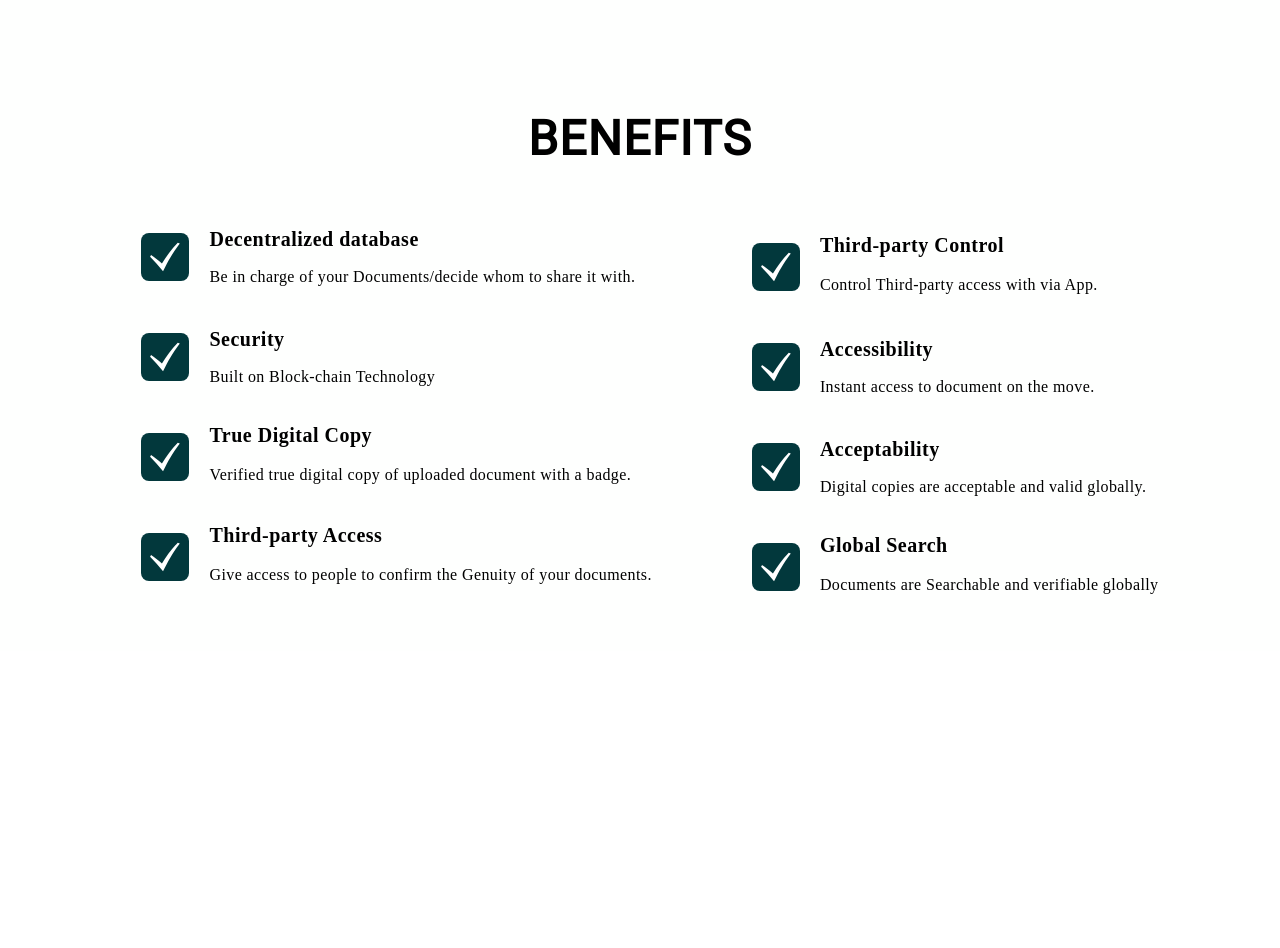
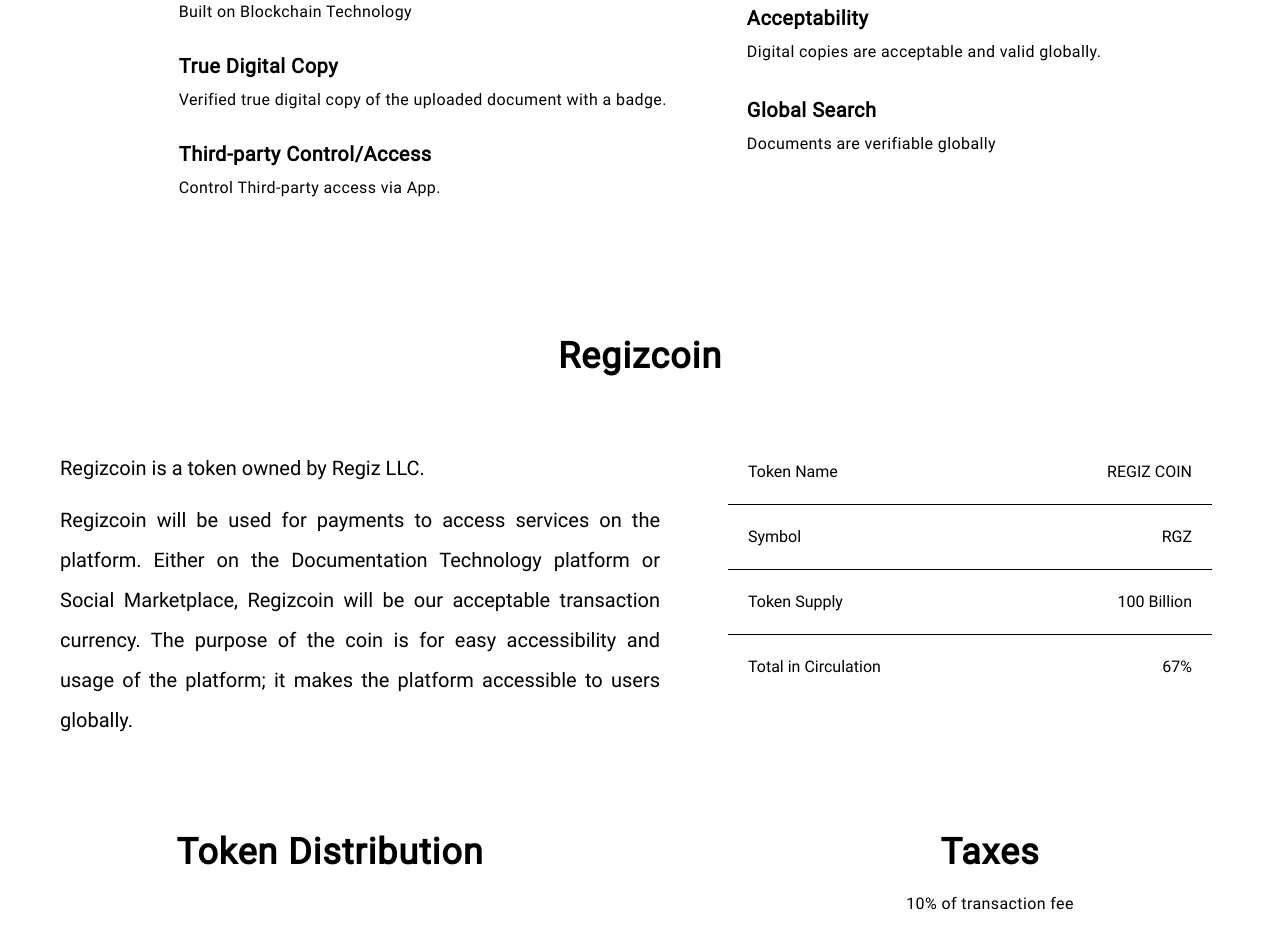
Before and after one commit to gadtiproject/landingpage, a React (Vite) app: page /home in a window 1280 px wide. Shown: the part 3520-4468 px from the top of the page. Before the commit the page ends 4171 px from the top, so only its background shows below. Built offline with nearby package versions, Linux system fonts and the light colour scheme.

Commit message:
feat: regizcoin

```diff
--- a/src/Pages/AllPages.jsx
+++ b/src/Pages/AllPages.jsx
@@ -20,8 +20,8 @@
         <Howitworks />
         <Features />
         <Benefits />
-        {/*<Regiscoin />
-        <Personna/>
+        <Regiscoin />
+       {/* <Personna/>
         <Roadmap />
         <Team />
         <MainFooter/> */}
--- a/src/Pages/benefit/Benefits.jsx
+++ b/src/Pages/benefit/Benefits.jsx
@@ -1,22 +1,18 @@
-import React from 'react'
-import { GiCheckMark } from 'react-icons/gi';
+import React from "react";
 function Benefits() {
   return (
     <div
       name="benefit"
       className="dark:bg-[#070909] dark:text-[#fff] pt-5 lg:h-[600px] h-full mt-24 justify-center place-items-center"
     >
-      <h1 className="lg:text-5xl text-3xl text-center mt-3 text-black font-bold tracking-wide mb-5 dark:text-[#fff] pt-8">
+      <h1 className="lg:text-4xl text-3xl text-center mt-3 text-black font-bold tracking-wide mb-5 dark:text-[#fff] pt-8">
         BENEFITS
       </h1>
 
-      <div className=" font-[poppins] " >
+      <div>
         <div className="lg:m-10 m-5 lg:flex place-items-center items-center justify-center margin-auto xl:gap-20 lg:gap-10">
           <div className="gap-5">
             <div className="flex md:grid-cols-2">
-              <div className="flex items-center justify-center">
-                <GiCheckMark className="text-white hover:animate-pulse text-center px-2 py-2 mb-3 mt-5 m-5 md:md:text-5xl lg:text-5xl  text-2xl rounded-lg  bg-[#02383C]" />
-              </div>
               <div className="grid">
                 <h3 className="text-black mt-3 text-xl tracking-wide text-start dark:text-[#fff] font-bold">
                   Decentralized database
@@ -28,104 +24,70 @@
             </div>
 
             <div className="flex md:grid-cols-2 mt-5">
-              <div className="flex items-center justify-center">
-                <GiCheckMark className="text-white hover:animate-pulse text-center px-2 py-2 mb-3 mt-5 m-5 md:text-5xl lg:text-5xl text-2xl rounded-lg  bg-[#02383C]" />
-              </div>
-
               <div className="grid">
                 <h3 className="text-black dark:text-[#fff] mt-3 text-xl tracking-wide text-start font-bold">
                   Security
                 </h3>
                 <p className="text-black mt-2 text-base tracking-wide text-start dark:text-[#fff]">
-                  Built on Block-chain Technology
+                  Built on Blockchain Technology
                 </p>
               </div>
             </div>
 
             <div className="flex md:grid-cols-2 mt-5">
-              <div className="flex items-center justify-center">
-                <GiCheckMark className="text-white hover:animate-pulse text-center px-2 py-2 mb-3 mt-5 m-5 md:text-5xl lg:text-5xl text-2xl rounded-lg  bg-[#02383C]" />
-              </div>
-
               <div className="grid">
                 <h3 className="text-black dark:text-[#fff] mt-2 text-xl tracking-wide text-start font-bold">
                   True Digital Copy
                 </h3>
                 <p className="text-black mt-2 text-base tracking-wide text-start dark:text-[#fff]">
-                  Verified true digital copy of uploaded document with a badge.
+                  Verified true digital copy of the uploaded document with a
+                  badge.{" "}
                 </p>
               </div>
             </div>
 
             <div className="flex md:grid-cols-2 mt-5">
-              <div className="flex items-center justify-center">
-                <GiCheckMark className="text-white hover:animate-pulse text-center px-2 py-2 mb-3 mt-5 m-5 md:text-5xl lg:text-5xl text-2xl rounded-lg  bg-[#02383C]" />
-              </div>
               <div className="grid">
                 <h3 className="text-black dark:text-[#fff] mt-2 text-xl tracking-wide text-start font-bold">
-                  Third-party Access
+                  Third-party Control/Access{" "}
                 </h3>
                 <p className="text-black mt-2 text-base tracking-wide text-start dark:text-[#fff]">
-                  Give access to people to confirm the Genuity of your
-                  documents.
+                  Control Third-party access via App.
                 </p>
               </div>
             </div>
           </div>
 
           <div className="gap-5">
-            <div className="flex md:grid-cols-2 mt-5">
-              <div className="flex items-center justify-center">
-                <GiCheckMark className="text-white hover:animate-pulse text-center px-2 py-2 mb-3 mt-5 m-5 md:text-5xl lg:text-5xl text-2xl rounded-lg  bg-[#02383C]" />
-              </div>
+            <div className="flex md:grid-cols-2">
               <div className="grid">
                 <h3 className="text-black dark:text-[#fff] mt-2 text-xl tracking-wide text-start font-bold">
-                  Third-party Control
+                  Accessibility{" "}
                 </h3>
                 <p className="text-black mt-2 text-base tracking-wide text-start dark:text-[#fff]">
-                  Control Third-party access with via App.
+                  Instant access to documents on the move.{" "}
                 </p>
               </div>
             </div>
 
             <div className="flex md:grid-cols-2 mt-5">
-              <div className="flex items-center justify-center">
-                <GiCheckMark className="text-white hover:animate-pulse text-center px-2 py-2 mb-3 mt-5 m-5 md:text-5xl lg:text-5xl text-2xl rounded-lg  bg-[#02383C]" />
-              </div>
               <div className="grid">
                 <h3 className="text-black mt-3 text-xl tracking-wide text-start dark:text-[#fff] font-bold">
-                  Accessibility
+                  Acceptability
                 </h3>
                 <p className="text-black mt-2 text-base tracking-wide text-start dark:text-[#fff]">
-                  Instant access to document on the move.{" "}
+                  Digital copies are acceptable and valid globally.{" "}
                 </p>
               </div>
             </div>
 
             <div className="flex md:grid-cols-2 mt-5">
-              <div className="flex items-center justify-center">
-                <GiCheckMark className="text-white hover:animate-pulse text-center px-2 py-2 mb-3 mt-5 m-5 md:text-5xl lg:text-5xl text-2xl rounded-lg  bg-[#02383C]" />
-              </div>
               <div className="grid">
                 <h3 className="text-black mt-3 text-xl tracking-wide text-start dark:text-[#fff] font-bold">
-                  Acceptability
-                </h3>
-                <p className="text-black mt-2 text-base tracking-wide text-start dark:text-[#fff]">
-                  Digital copies are acceptable and valid globally.
-                </p>
-              </div>
-            </div>
-
-            <div className="flex md:grid-cols-2 mt-5">
-              <div className="flex items-center justify-center">
-                <GiCheckMark className="text-white hover:animate-pulse text-center px-2 py-2 mb-3 mt-5 m-5 md:text-5xl lg:text-5xl text-2xl rounded-lg  bg-[#02383C]" />
-              </div>
-              <div className="grid">
-                <h3 className="text-black dark:text-[#fff] mt-2 text-xl tracking-wide text-start font-bold">
                   Global Search
                 </h3>
                 <p className="text-black mt-2 text-base tracking-wide text-start dark:text-[#fff]">
-                  Documents are Searchable and verifiable globally
+                  Documents are verifiable globally{" "}
                 </p>
               </div>
             </div>
@@ -136,4 +98,4 @@
   );
 }
 
-export default Benefits
+export default Benefits;
--- a/src/Pages/how/Howitworks.jsx
+++ b/src/Pages/how/Howitworks.jsx
@@ -39,7 +39,7 @@
             </li>
           </ul>
         </div>
-        <div className="h-32 lg:w-[500px] w-[300px] mt-[80%]">
+        <div className="h-32 lg:w-[500px] w-[300px] mt-[80%] lg:mt-0">
           <p className="font-light text-[13px] py-5 uppercase lg:text-center text-center">
             There are 2 categories of Documents
           </p>
--- a/src/Pages/regiscoin/Regiscoin.jsx
+++ b/src/Pages/regiscoin/Regiscoin.jsx
@@ -2,8 +2,8 @@
 
 function Regizcoin() {
   return (
-    <div name="Regizcoin" className="pt-5 dark:bg-[#070909] bg-gray-100 ">
-      <h5 className="lg:text-5xl text-3xl text-center dark:text-white text-black font-bold tracking-wide mb-5 pt-5">
+    <div name="Regizcoin">
+      <h5 className="lg:text-4xl text-3xl text-center dark:text-white text-black font-bold tracking-wide mb-5 pt-5">
         Regizcoin
       </h5>
 
@@ -21,7 +21,7 @@
             platform. Either on the Documentation Technology platform or Social
             Marketplace, Regizcoin will be our acceptable transaction currency.
             The purpose of the coin is for easy accessibility and usage of the
-            platform, It makes the platform accessible to users globally.
+            platform; it makes the platform accessible to users globally.
           </p>
         </div>
 
@@ -29,24 +29,24 @@
           className="mt-5 lg:mt-0 flex items-center justify-center place-items-center"
           data-aos="fade-up"
         >
-          <div className=" bg-[#02383C] text-center mx-5 mb-3 rounded-lg h-[300px] w-[300px] md:w-[400px]  lg:w-[500px]">
+          <div className="text-center mx-5 mb-3 rounded-lg h-[300px] w-[300px] md:w-[400px]  lg:w-[500px]">
             <div className="p-2">
-              <div className="flex text-white justify-between m-5 text-x hover:animate-pulse transition-colors duration-200">
+              <div className="flex text-black justify-between m-5 text-x">
                 <p>Token Name</p>
                 <p className="text-end uppercase">Regiz coin</p>
               </div>
               <hr className="border-black border-1" />
-              <div className="flex text-white gap-5 justify-between m-5 text-x hover:animate-pulse hover:text-white transition-colors duration-200">
+              <div className="flex text-black gap-5 justify-between m-5 text-x">
                 <p>Symbol</p>
                 <p className="uppercase">rgz</p>
               </div>
               <hr className="border-black border-1" />
-              <div className="flex text-white gap-5 justify-between m-5 text-x hover:animate-pulse hover:text-white transition-colors duration-200">
+              <div className="flex text-black gap-5 justify-between m-5 text-x">
                 <p>Token Supply</p>
-                <p>100 Billions</p>
+                <p>100 Billion</p>
               </div>
               <hr className="border-black border-1" />
-              <div className="flex text-white gap-5 justify-between m-5 text-x hover:animate-pulse hover:text-white transition-colors duration-200">
+              <div className="flex text-black gap-5 justify-between m-5 text-x">
                 <p>Total in Circulation</p>
                 <p>67%</p>
               </div>
@@ -57,13 +57,11 @@
 
       <div className="dark:bg-[#070909]  bg-[#fff] grid lg:flex justify-center items-center place-items-center">
         <div className="justify-center items-center place-items-center h-[600px]">
-          <h3 className="lg:text-5xl text-3xl text-center mt-3 dark:text-white font-bold tracking-wide mb-5 pt-5 text-black">
+          <h3 className="lg:text-4xl text-3xl text-center mt-3 dark:text-white font-bold tracking-wide mb-5 pt-5 text-black">
             Token Distribution
           </h3>
           <div className="lg:m-20 text-start m-5 md:w-[500px] lg:w-[540px] w-[300px]  bg-slate-50 p-5 rounded shadow-md">
-            <p className="text-black text-xl">
-              Private Sales 1%
-            </p>
+            <p className="text-black text-xl">Private Sales 1%</p>
             <div className="w-full shadow bg-[#323F52] mt-3 rounded-lg">
               <div
                 className="bg-blue-500 rounded-lg text-xs leading-none py-[2px] mb-3 text-center text-black w-20 lg:w-[1%]"
@@ -71,9 +69,7 @@
               ></div>
             </div>
 
-            <p className="text-black text-xl">
-              Public Sales 10%
-            </p>
+            <p className="text-black text-xl">Public Sales 10%</p>
             <div className="w-full shadow bg-[#323F52] mt-3 rounded-lg">
               <div
                 className="bg-blue-500 rounded-lg text-xs leading-none py-[2px] mb-3 text-center text-black w-20 lg:w-[10%]"
@@ -124,7 +120,7 @@
         </div>
 
         <div className="justify-center items-center place-items-center lg:h-[600px] ">
-          <h3 className="lg:text-5xl text-3xl text-center mt-3 font-bold tracking-wide mb-5 pt-5 text-black dark:text-white">
+          <h3 className="lg:text-4xl text-3xl text-center mt-3 font-bold tracking-wide mb-5 pt-5 text-black dark:text-white">
             Taxes
           </h3>
           <p className="text-x text-center italics tracking-wide text-black">
```
